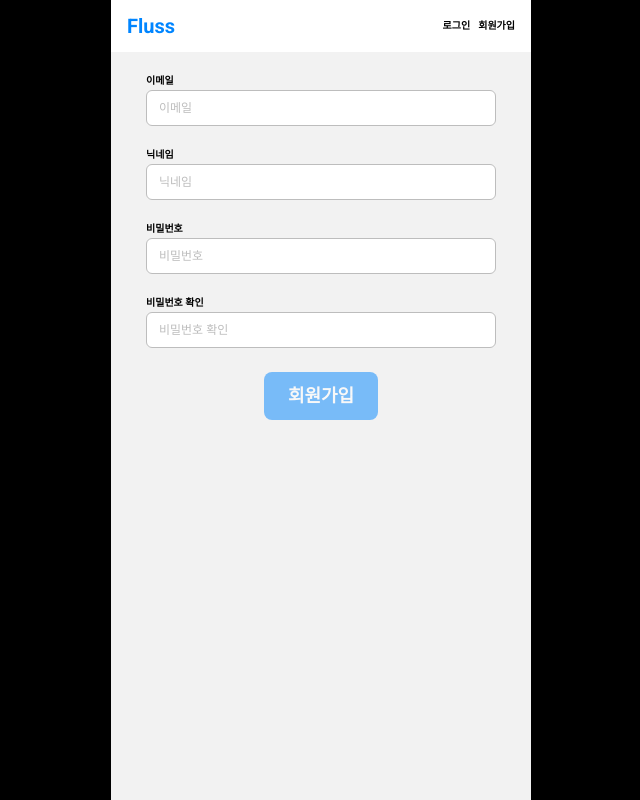
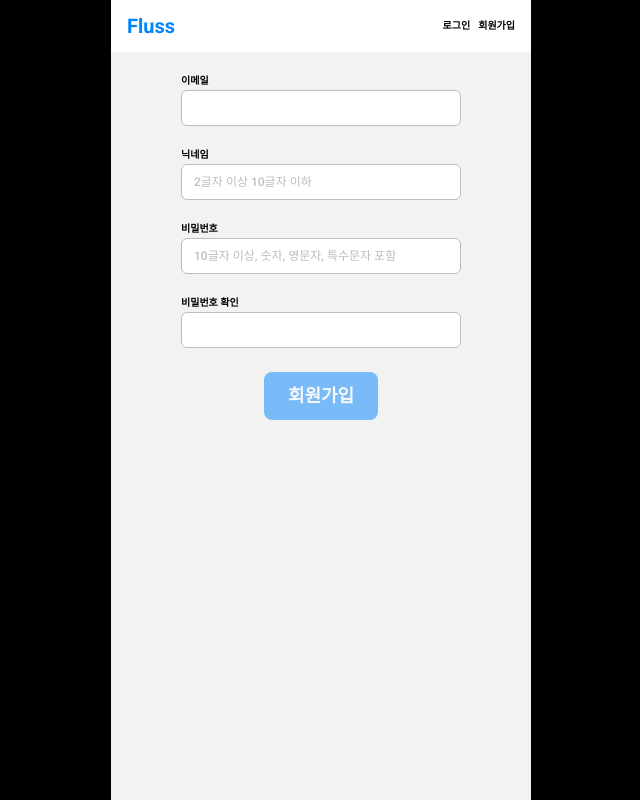
Before and after one commit to hautest/sns-frontend, a React (Create React App) app: page /sign-up in a window 1280 px wide. Shown: the whole page, without its empty margins (319-959 px from the left). Built offline with nearby package versions, Linux system fonts and the light colour scheme; no server answers.

Commit message:
refactor: add placeholder (#9)
refactor: add placeholder

```diff
--- a/src/App.js
+++ b/src/App.js
@@ -2,7 +2,7 @@ import { ThemeProvider } from "styled-components";
 import { BrowserRouter, Routes, Route } from "react-router-dom";
 import { theme, GlobalStyle } from "./styles";
 import { MainPage } from "./page/MainPage";
-import { SignUp } from "./page/SignUp/SignUp";
+import { SignUp } from "./page/SignUp";
 import { GlobalLayout } from "./components";
 import { Login } from "./page/Login";
 import { requestToken } from "./store/slice/userSlice";
--- /dev/null
+++ b/src/components/FixedCenterPosition.js
@@ -0,0 +1,6 @@
+import styled from "styled-components";
+
+export const FixedCenterPosition = styled.div`
+  margin: 0 auto;
+  width: fit-content;
+`;
--- a/src/components/LabelAndInput.js
+++ b/src/components/LabelAndInput.js
@@ -3,14 +3,22 @@ import styled from "styled-components";
 import { Typography } from "./Typography";
 import { Input } from "./Input";
 
-export function LabelAndInput({ id, value, onChange, type, status, label }) {
+export function LabelAndInput({
+  id,
+  value,
+  onChange,
+  type,
+  status,
+  label,
+  placeholder,
+}) {
   return (
     <StyledLabelAndInput>
       <Typography variant="body3" color="black" as="label" htmlFor={id}>
         {label}
       </Typography>
       <Input
-        placeholder={label}
+        placeholder={placeholder}
         id={id}
         onChange={onChange}
         value={value}
--- a/src/components/index.js
+++ b/src/components/index.js
@@ -6,3 +6,4 @@ export * from "./GlobalLayout";
 export * from "./LabelAndInput";
 export * from "./Modal";
 export * from "./LoadingIndicator";
+export * from "./FixedCenterPosition";
--- a/src/page/Login.js
+++ b/src/page/Login.js
@@ -1,6 +1,11 @@
 import { useEffect } from "react";
-import { LabelAndInput, Button, Modal, LoadingIndicator } from "../components";
-import { ButtonBox } from "./SignUp/SignUp";
+import {
+  LabelAndInput,
+  Button,
+  Modal,
+  LoadingIndicator,
+  FixedCenterPosition,
+} from "../components";
 import { useDispatch, useSelector } from "react-redux";
 import { loginRequest } from "../store/slice/userSlice";
 import { useNavigate } from "react-router-dom";
@@ -26,7 +31,7 @@ export function Login() {
   }, [userData, navigate]);
 
   return (
-    <>
+    <div style={{ padding: "0 35px" }}>
       <Modal visible={isLoading}>
         <LoadingIndicator />
       </Modal>
@@ -42,10 +47,10 @@ export function Login() {
           onChange={onchangePasswordValue}
           type="password"
         />
-        <ButtonBox>
+        <FixedCenterPosition>
           <Button size="lg">로그인</Button>
-        </ButtonBox>
+        </FixedCenterPosition>
       </form>
-    </>
+    </div>
   );
 }
--- a/src/page/SignUp/SignUp.js
+++ b/src/page/SignUp/index.js
@@ -8,6 +8,7 @@ import {
   LabelAndInput,
   LoadingIndicator,
   Modal,
+  FixedCenterPosition,
 } from "../../components";
 import { useValidatedInputValue } from "../../hooks";
 import { signUpRequest, resetSignUpSuccess } from "../../store/slice/userSlice";
@@ -31,8 +32,19 @@ export function SignUp() {
 
   const inputArr = [
     { ...email, id: "email", label: "이메일" },
-    { ...nickname, id: "nickname", label: "닉네임" },
-    { ...password, id: "password", label: "비밀번호", type: "password" },
+    {
+      ...nickname,
+      id: "nickname",
+      label: "닉네임",
+      placeholder: "2글자 이상 10글자 이하",
+    },
+    {
+      ...password,
+      id: "password",
+      label: "비밀번호",
+      type: "password",
+      placeholder: "10글자 이상, 숫자, 영문자, 특수문자 포함",
+    },
     {
       ...rePassword,
       id: "rePassword",
@@ -62,7 +74,7 @@ export function SignUp() {
   }, [isSignUpSuccess, dispatch, navigate]);
 
   return (
-    <div>
+    <StyledSignUp>
       <Modal visible={isLoading}>
         <LoadingIndicator />
       </Modal>
@@ -70,17 +82,15 @@ export function SignUp() {
         {inputArr.map((value) => (
           <LabelAndInput key={value.id} {...value} />
         ))}
-        <ButtonBox>
+        <FixedCenterPosition>
           <Button size="lg" disabled={buttonDisabled}>
             회원가입
           </Button>
-        </ButtonBox>
+        </FixedCenterPosition>
       </form>
-    </div>
+    </StyledSignUp>
   );
 }
-
-export const ButtonBox = styled.div`
-  margin: 0 auto;
-  width: fit-content;
+const StyledSignUp = styled.div`
+  padding: 0 35px;
 `;
```
